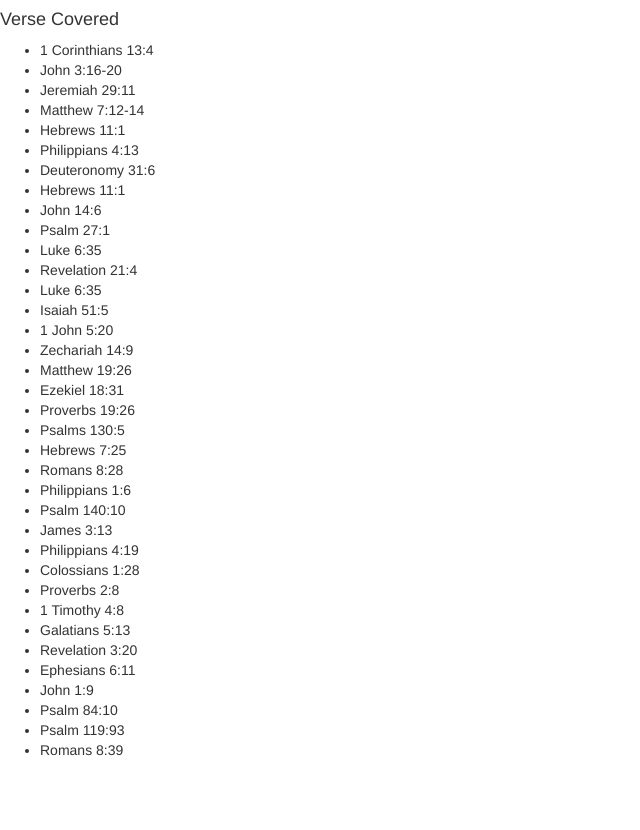
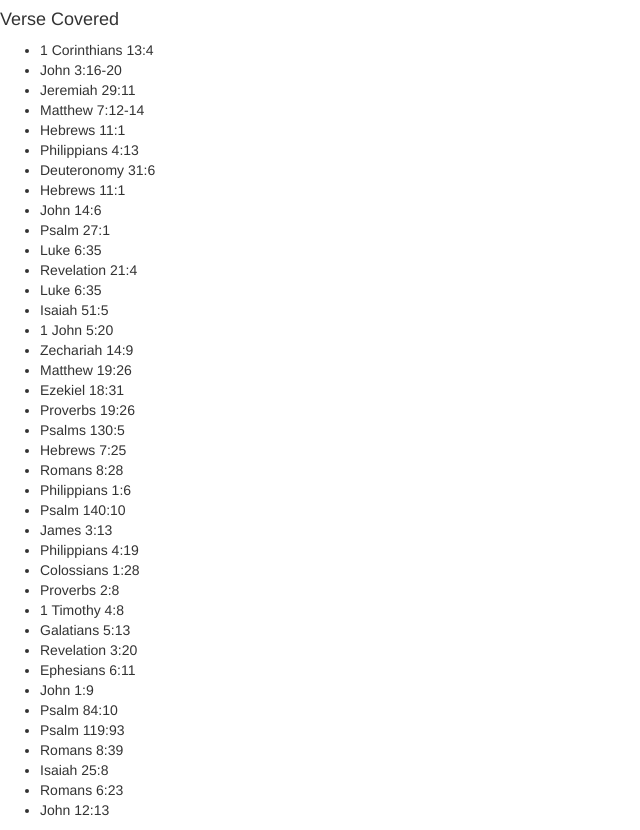
Before and after one commit to tonytan4ever/My-online-bible-notes, a plain HTML site: page index.html in a window 1280 px wide. Shown: the whole page, without its empty margins (0-640 px from the left). Before the commit the page ends 800 px from the top, so only its background shows below. Drawn offline with nearby package versions, Linux system fonts and the light colour scheme.

Commit message:
03/31 Update

```diff
--- a/index.html
+++ b/index.html
@@ -60,6 +60,9 @@
   		<li>Psalm 84:10</li>
   		<li>Psalm 119:93</li>
   		<li>Romans 8:39</li>
+  		<li>Isaiah 25:8</li>
+  		<li>Romans 6:23</li>
+  		<li>John 12:13</li>
 	</ul>
 
     <!-- jQuery (necessary for Bootstrap's JavaScript plugins) -->
```
